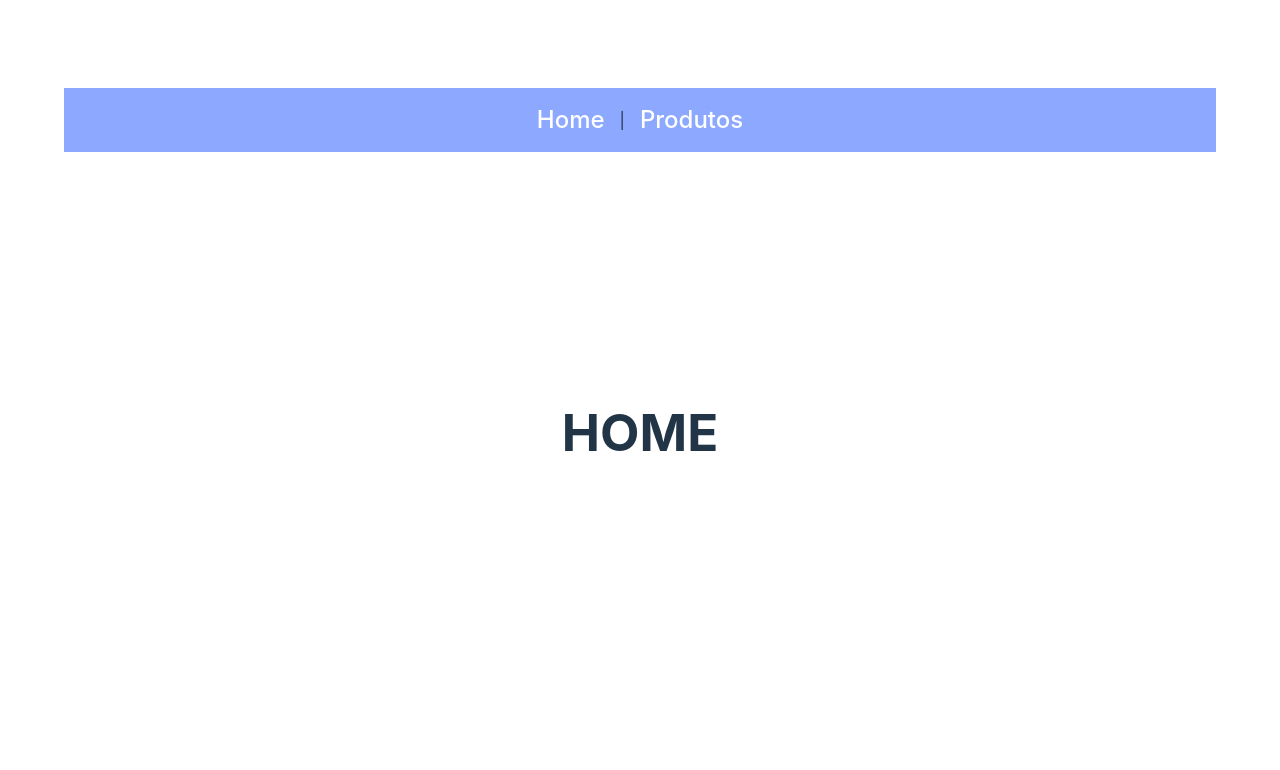
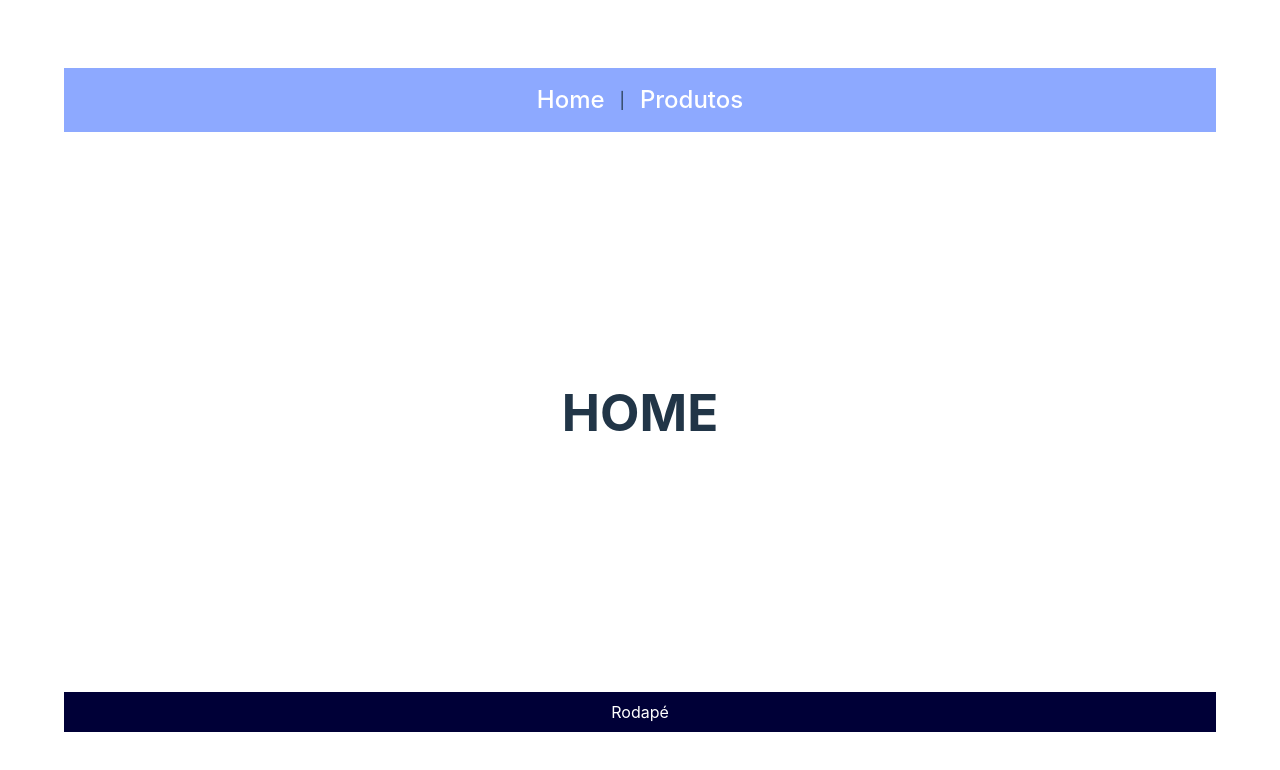
Before and after one commit to antonioaugs0505/CP2-react, a React (Vite) app: page / in a window 1280 px wide. Shown: the top 770 px of the page. Built offline with nearby package versions, Linux system fonts and the light colour scheme.

Commit message:
Colocando rodapé

```diff
--- a/src/App.css
+++ b/src/App.css
@@ -33,7 +33,7 @@ nav{
   display: flex; width: 90vw; justify-content: center;
   align-items: center; height: 5vh;
   background-color: rgb(0, 0, 55);
-  color: #000;
+  color: #fff;
   }
 
 @keyframes logo-spin {
--- a/src/App.jsx
+++ b/src/App.jsx
@@ -4,6 +4,7 @@ import viteLogo from '/vite.svg'
 import './App.css'
 import { Outlet } from 'react-router-dom'
 import Menu from './components/Menu'
+import Rodape from './components/Rodape'
 
 function App() {
 
@@ -12,6 +13,7 @@ function App() {
     <>
     <Menu/>
     <Outlet/>
+    <Rodape/>
     </>
   )
 }
```
